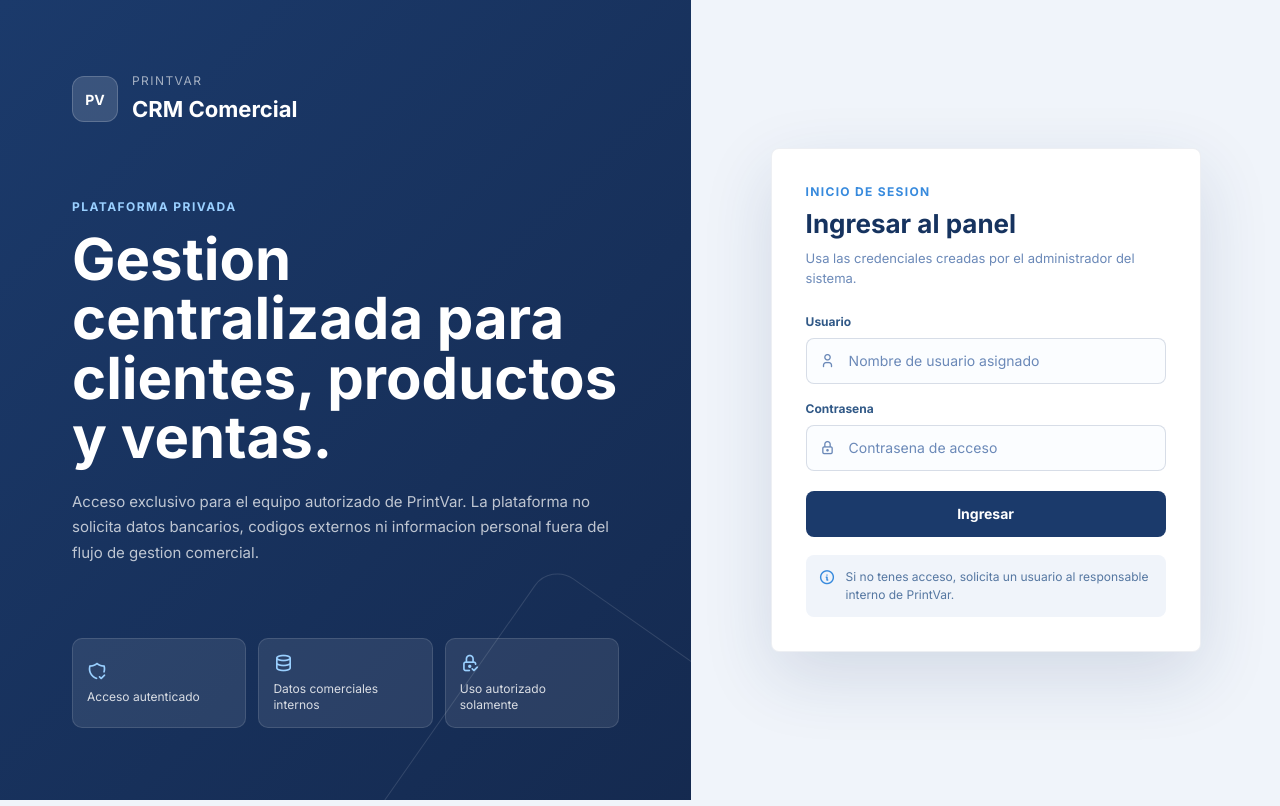
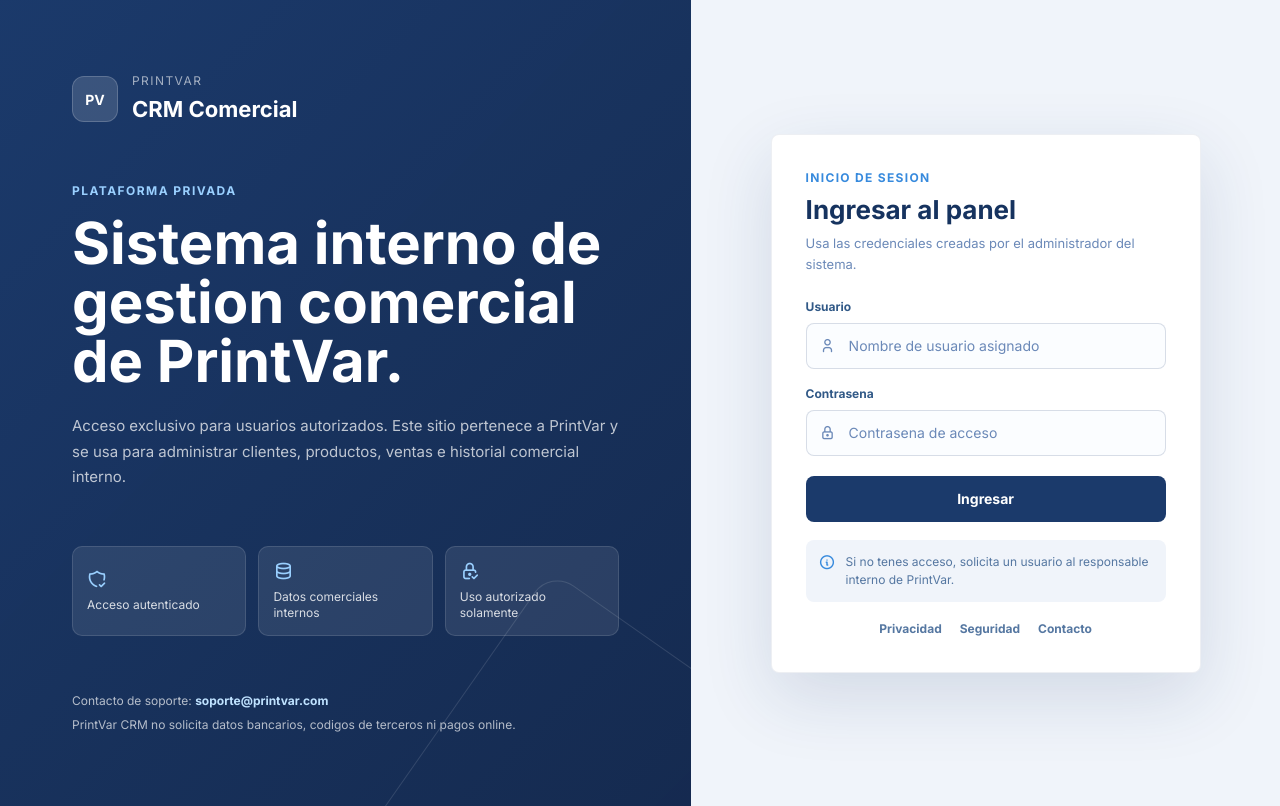
Before and after one commit to RodriBlan/crm, a React (Vite) app in the folder crm-frontend/: page / in a window 1280 px wide. Built offline with nearby package versions, Linux system fonts and the light colour scheme; no server answers.

Commit message:
Mejorar confianza del sitio para revision de Google

```diff
--- a/crm-frontend/index.html
+++ b/crm-frontend/index.html
@@ -6,8 +6,13 @@
     <meta charset="UTF-8" />
     <link rel="icon" type="image/svg+xml" href="/favicon.svg" />
     <meta name="viewport" content="width=device-width, initial-scale=1.0" />
-    <meta name="description" content="PrintVar CRM - sistema privado de gestion comercial para usuarios autorizados." />
+    <meta name="description" content="PrintVar CRM es un sistema privado de gestion comercial para usuarios autorizados de PrintVar." />
+    <meta name="application-name" content="PrintVar CRM" />
+    <meta name="theme-color" content="#1B3A6B" />
     <meta name="robots" content="noindex, nofollow" />
+    <meta property="og:title" content="PrintVar CRM" />
+    <meta property="og:description" content="Sistema interno de gestion comercial para usuarios autorizados de PrintVar." />
+    <meta property="og:type" content="website" />
     <title>PrintVar CRM</title>
   </head>
   <body>
--- /dev/null
+++ b/crm-frontend/public/privacy.html
@@ -0,0 +1,33 @@
+<!doctype html>
+<html lang="es">
+  <head>
+    <meta charset="UTF-8" />
+    <meta name="viewport" content="width=device-width, initial-scale=1.0" />
+    <meta name="robots" content="noindex, nofollow" />
+    <title>Privacidad - PrintVar CRM</title>
+    <style>
+      body { margin: 0; font-family: Inter, Arial, sans-serif; background: #F0F4FA; color: #1B3A6B; }
+      main { max-width: 760px; margin: 0 auto; padding: 48px 20px; }
+      article { background: #fff; border: 1px solid rgba(27,58,107,0.1); border-radius: 8px; padding: 28px; box-shadow: 0 16px 50px rgba(27,58,107,0.08); }
+      h1 { margin: 0 0 12px; font-size: 28px; }
+      h2 { margin-top: 24px; font-size: 18px; }
+      p, li { line-height: 1.65; color: #315987; }
+      a { color: #1B3A6B; font-weight: 700; }
+    </style>
+  </head>
+  <body>
+    <main>
+      <article>
+        <h1>Privacidad de PrintVar CRM</h1>
+        <p>PrintVar CRM es una plataforma privada de gestion comercial para usuarios autorizados.</p>
+        <h2>Datos tratados</h2>
+        <p>El sistema puede almacenar informacion comercial interna como clientes, productos, ventas e historial operativo.</p>
+        <h2>Uso del acceso</h2>
+        <p>El inicio de sesion esta reservado a personas autorizadas por PrintVar. El sitio no solicita datos bancarios, pagos online ni codigos de servicios externos.</p>
+        <h2>Contacto</h2>
+        <p>Ante dudas sobre acceso o privacidad, escribi a <a href="mailto:soporte@printvar.com">soporte@printvar.com</a>.</p>
+        <p><a href="/">Volver al inicio</a></p>
+      </article>
+    </main>
+  </body>
+</html>
--- /dev/null
+++ b/crm-frontend/public/security.html
@@ -0,0 +1,35 @@
+<!doctype html>
+<html lang="es">
+  <head>
+    <meta charset="UTF-8" />
+    <meta name="viewport" content="width=device-width, initial-scale=1.0" />
+    <meta name="robots" content="noindex, nofollow" />
+    <title>Seguridad - PrintVar CRM</title>
+    <style>
+      body { margin: 0; font-family: Inter, Arial, sans-serif; background: #F0F4FA; color: #1B3A6B; }
+      main { max-width: 760px; margin: 0 auto; padding: 48px 20px; }
+      article { background: #fff; border: 1px solid rgba(27,58,107,0.1); border-radius: 8px; padding: 28px; box-shadow: 0 16px 50px rgba(27,58,107,0.08); }
+      h1 { margin: 0 0 12px; font-size: 28px; }
+      h2 { margin-top: 24px; font-size: 18px; }
+      p, li { line-height: 1.65; color: #315987; }
+      a { color: #1B3A6B; font-weight: 700; }
+    </style>
+  </head>
+  <body>
+    <main>
+      <article>
+        <h1>Seguridad de PrintVar CRM</h1>
+        <p>PrintVar CRM es un sistema privado. Solo deben ingresar usuarios autorizados por el administrador del sistema.</p>
+        <h2>Buenas practicas</h2>
+        <ul>
+          <li>No compartas tu usuario ni contrasena.</li>
+          <li>Verifica que la direccion del sitio use HTTPS.</li>
+          <li>PrintVar CRM no pide pagos, tarjetas, codigos de verificacion externos ni instalacion de software.</li>
+        </ul>
+        <h2>Reportes</h2>
+        <p>Para reportar un problema de seguridad, escribi a <a href="mailto:soporte@printvar.com">soporte@printvar.com</a>.</p>
+        <p><a href="/">Volver al inicio</a></p>
+      </article>
+    </main>
+  </body>
+</html>
--- a/crm-frontend/src/index.css
+++ b/crm-frontend/src/index.css
@@ -160,6 +160,28 @@ tr:hover .row-actions { opacity: 1 !important; }
   color: rgba(255, 255, 255, 0.82);
   font-size: 12px;
   line-height: 1.35;
+}
+
+.login-public-info {
+  display: flex;
+  flex-direction: column;
+  gap: 6px;
+  max-width: 740px;
+  color: rgba(255, 255, 255, 0.68);
+  font-size: 12px;
+  line-height: 1.5;
+  position: relative;
+  z-index: 1;
+}
+
+.login-public-info a {
+  color: #BFE2FF;
+  font-weight: 700;
+  text-decoration: none;
+}
+
+.login-public-info a:hover {
+  text-decoration: underline;
 }
 
 .login-panel {
@@ -328,6 +350,26 @@ tr:hover .row-actions { opacity: 1 !important; }
   margin: 0;
   font-size: 12px;
   line-height: 1.5;
+}
+
+.login-public-links {
+  margin-top: 18px;
+  display: flex;
+  justify-content: center;
+  gap: 18px;
+  flex-wrap: wrap;
+}
+
+.login-public-links a {
+  color: #5577A1;
+  font-size: 12px;
+  font-weight: 650;
+  text-decoration: none;
+}
+
+.login-public-links a:hover {
+  color: #1B3A6B;
+  text-decoration: underline;
 }
 
 @media (max-width: 760px) {
--- a/crm-frontend/src/pages/Login.jsx
+++ b/crm-frontend/src/pages/Login.jsx
@@ -19,6 +19,8 @@ const inputFields = [
     autoComplete: "current-password",
   },
 ];
+
+const supportEmail = "soporte@printvar.com";
 
 export default function Login() {
   const { login } = useAuth();
@@ -58,10 +60,10 @@ export default function Login() {
 
         <div className="login-copy">
           <p className="login-eyebrow">Plataforma privada</p>
-          <h2>Gestion centralizada para clientes, productos y ventas.</h2>
+          <h2>Sistema interno de gestion comercial de PrintVar.</h2>
           <p>
-            Acceso exclusivo para el equipo autorizado de PrintVar. La plataforma no solicita datos bancarios,
-            codigos externos ni informacion personal fuera del flujo de gestion comercial.
+            Acceso exclusivo para usuarios autorizados. Este sitio pertenece a PrintVar y se usa para
+            administrar clientes, productos, ventas e historial comercial interno.
           </p>
         </div>
 
@@ -78,6 +80,11 @@ export default function Login() {
             <i className="ti ti-lock-check" aria-hidden="true" />
             <span>Uso autorizado solamente</span>
           </div>
+        </div>
+
+        <div className="login-public-info" aria-label="Informacion publica del sitio">
+          <span>Contacto de soporte: <a href={`mailto:${supportEmail}`}>{supportEmail}</a></span>
+          <span>PrintVar CRM no solicita datos bancarios, codigos de terceros ni pagos online.</span>
         </div>
       </section>
 
@@ -124,6 +131,12 @@ export default function Login() {
             <i className="ti ti-info-circle" aria-hidden="true" />
             <p>Si no tenes acceso, solicita un usuario al responsable interno de PrintVar.</p>
           </div>
+
+          <nav className="login-public-links" aria-label="Informacion legal y de seguridad">
+            <a href="/privacy.html">Privacidad</a>
+            <a href="/security.html">Seguridad</a>
+            <a href={`mailto:${supportEmail}`}>Contacto</a>
+          </nav>
         </div>
       </section>
     </main>
```
Also changed, not shown: crm-frontend/public/.well-known/security.txt (added), crm-frontend/public/robots.txt (added).
